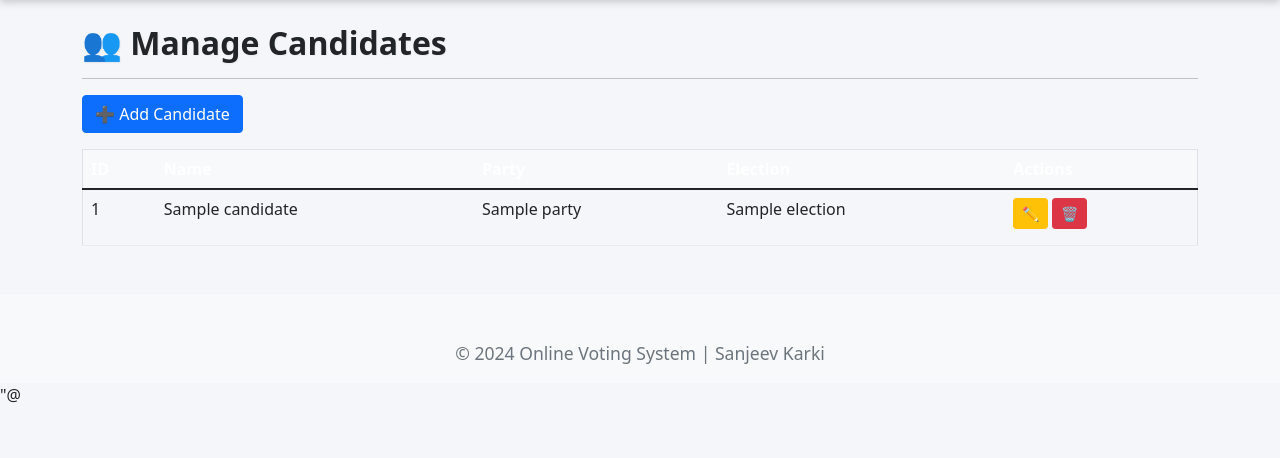
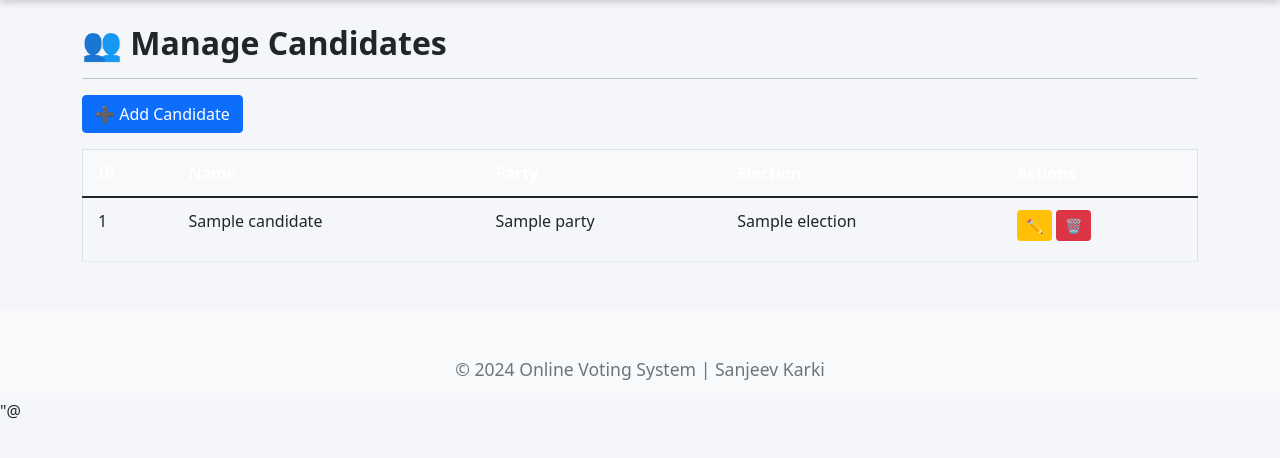
Before and after one commit to karkisanjeev111-netizen/online-voting-system, a Python web app: template templates/admin/manage_candidates.html in a window 1280 px wide. Shown: the part 110-568 px from the top of the page. Run offline with Jinja, Linux system fonts and the light colour scheme; the template is opened without the code that fills it: most values are stand-ins (such as "Sample title", 1, 10 or a date in 2020).

Commit message:
Set max-width for container-fluid

```diff
--- a/static/css/style.css
+++ b/static/css/style.css
@@ -109,6 +109,14 @@ body {
     border-bottom: 1px solid #e9ecef;
 }
 
+.table td, .table th {
+    padding: 12px 15px;
+}
+
 .navbar-nav {
     list-style: none;
 }
+
+.container-fluid {
+    max-width: 1400px;
+}
```
